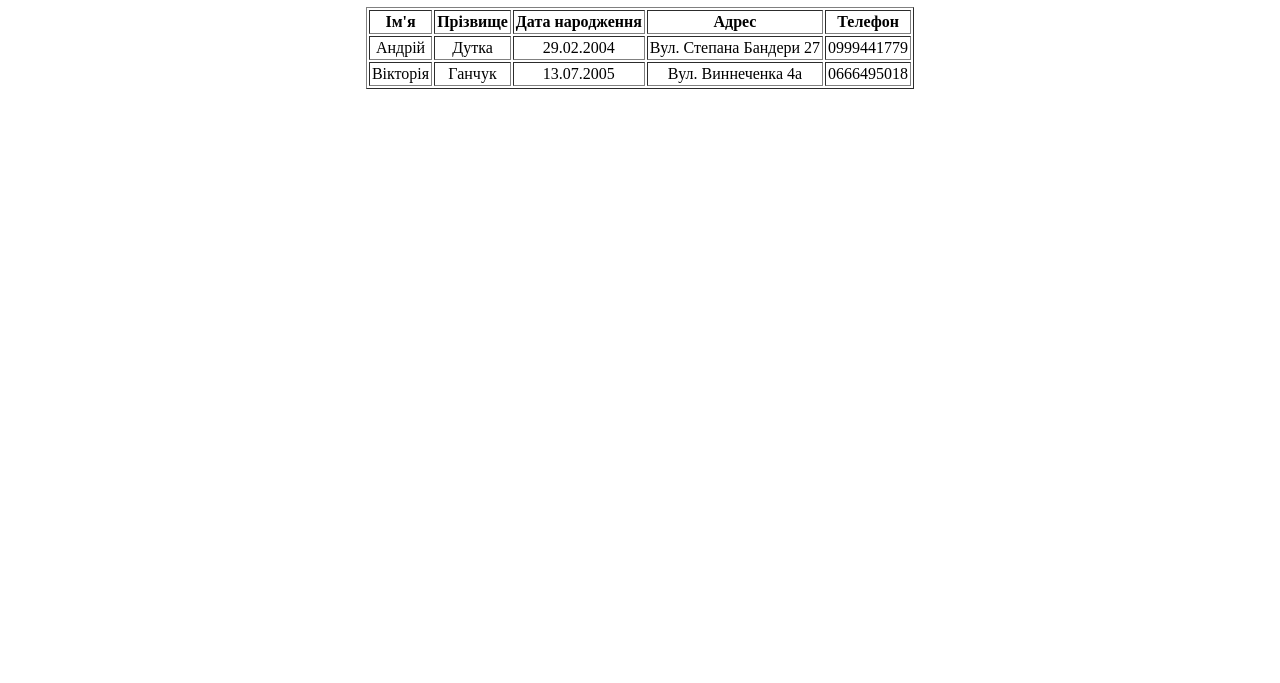
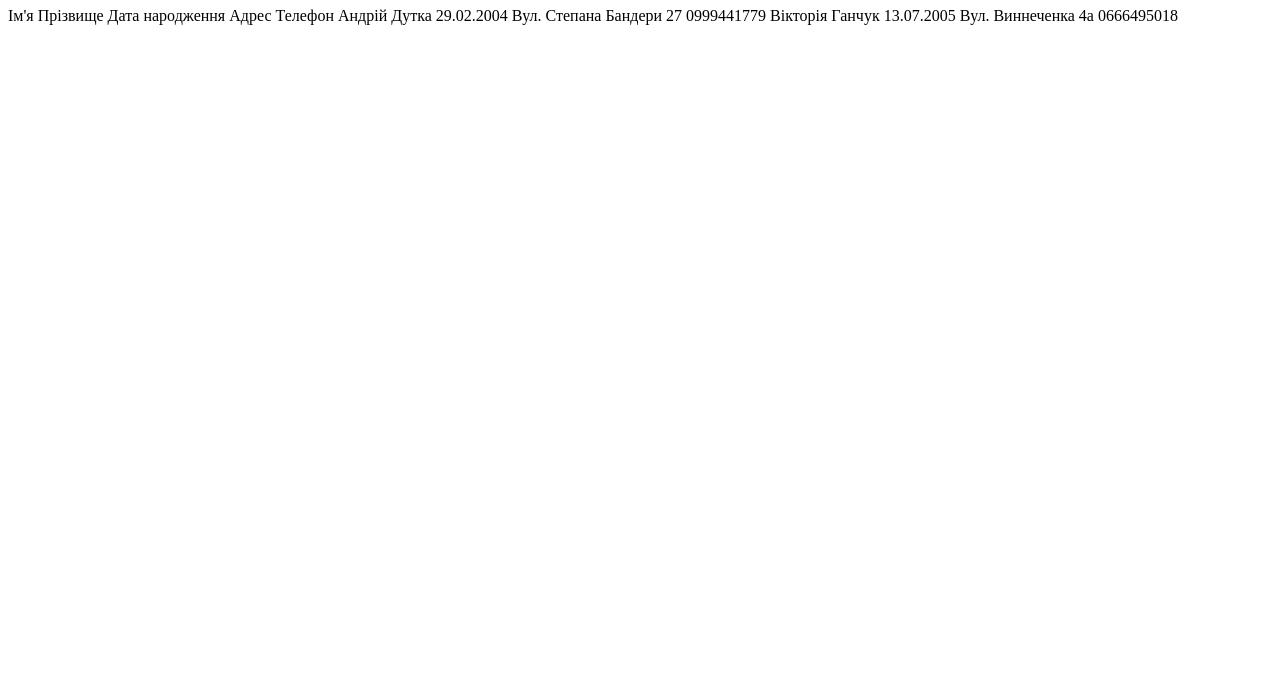
Before and after one commit to BogdanFedorniak/Pr-2, a plain HTML site: page tab folder/friends.html in a window 1280 px wide. Shown: the part 117-800 px from the top of the page. Drawn offline with Linux system fonts and the light colour scheme.

Commit message:
Update friends.html

```diff
--- a/tab folder/friends.html
+++ b/tab folder/friends.html
@@ -11,29 +11,24 @@
   <a href="../index.html" title="Посилання на сторінку"> Назад на головну</a>
   <h1>Мої друзі</h1>
   <div>
-    <table cellpadding=2 border="1" align="center">
-<tr align="center">
   <th>Ім'я</th>
   <th>Прізвище</th>
   <th>Дата народження</th>
   <th>Адрес</th>
   <th>Телефон</th>
   </tr>
-<tr align="center">
   <td>Андрій</td>
   <td>Дутка</td>
   <td>29.02.2004</td>
   <td>Вул. Степана Бандери 27</td>
   <td>0999441779</td>
 </tr>
-  <tr align="center">
   <td>Вікторія</td>
   <td>Ганчук</td>
   <td>13.07.2005</td>
   <td>Вул. Виннеченка 4а </td>
   <td>0666495018</td>
 </tr>
-   </table>
  </div>
   </body>
 </html>
```
